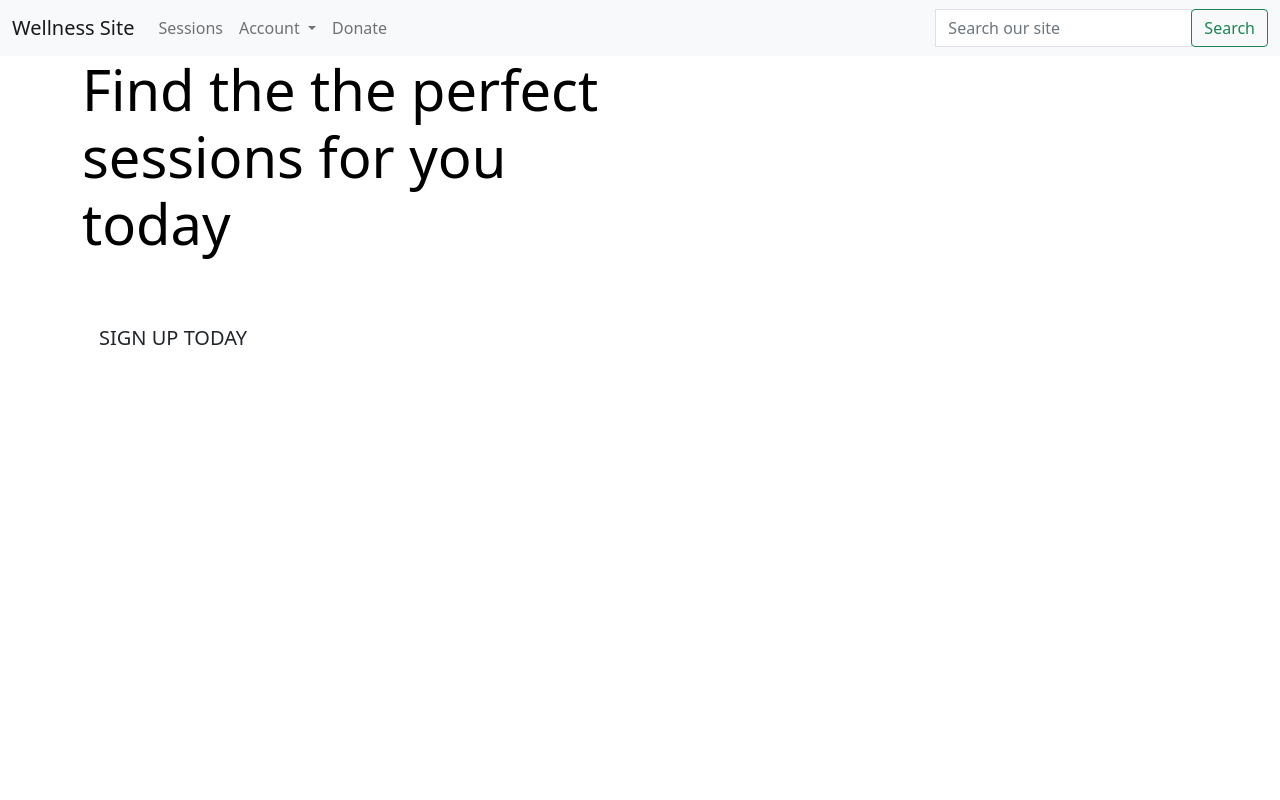
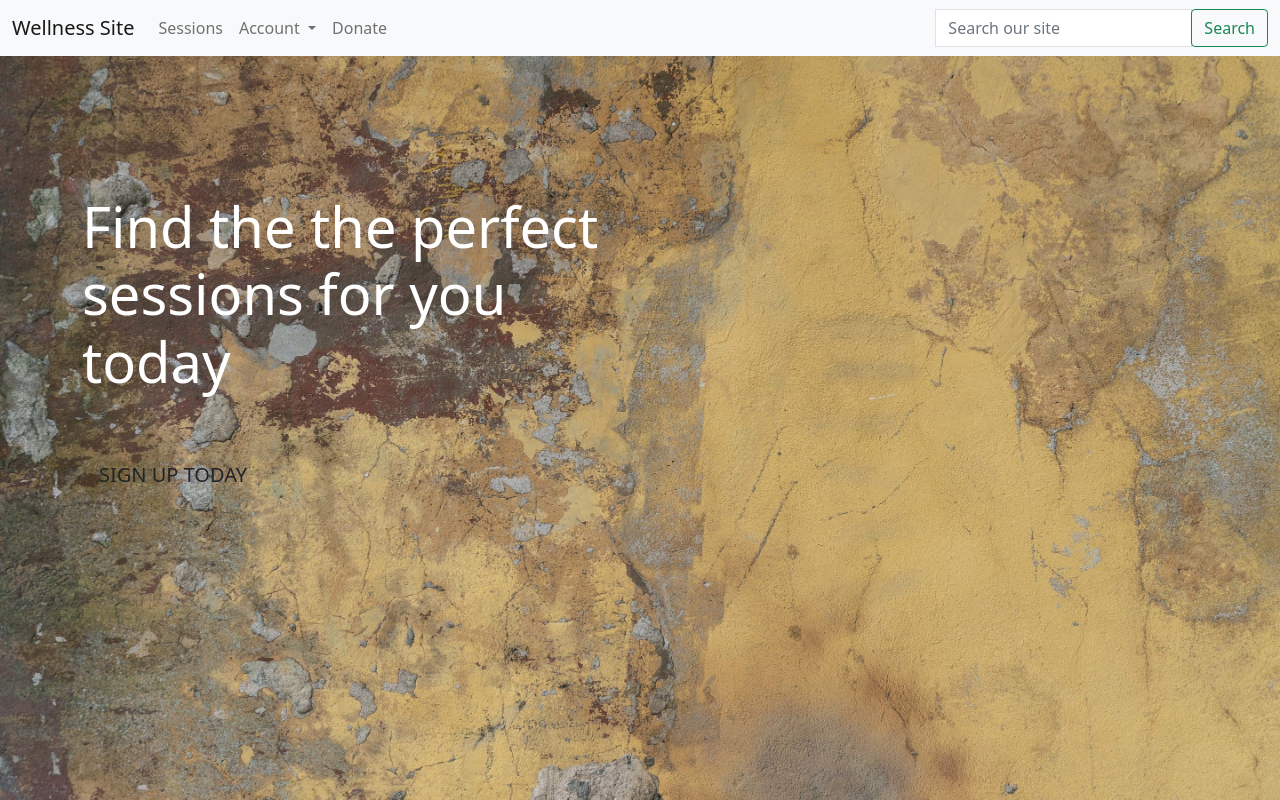
Before and after one commit to Code-Institute-Submissions/Gwgjnr-Wellness_Site_AugResub, a Django app: page / in a window 1280 px wide. Run offline with Django 3.2, Linux system fonts and the light colour scheme; some libraries are stand-ins or nearby versions.

Commit message:
connected static and media files to templates

```diff
--- a/homepage/templates/homepage/index.html
+++ b/homepage/templates/homepage/index.html
@@ -5,7 +5,7 @@
 <div class="container h-100">
     <div class="row h-100">
         <div class="col-7 col-md-6 my-auto">
-            <h1 class="display-4 logo-font text-black">
+            <h1 class="display-4 text-white">
                 Find the the perfect sessions for you today
             </h1>
             {% if not request.user.is_authenticated %}
--- /dev/null
+++ b/static/css/base.css
@@ -0,0 +1,10 @@
+html {
+    height: 100%;
+}
+
+body {
+    background: url('/media/background.jpg') no-repeat center center fixed;
+    background-size: cover;
+    height: calc(100vh - 164px);
+    color: #555;
+}
--- a/templates/base.html
+++ b/templates/base.html
@@ -17,6 +17,7 @@
     {% block core_css %}
     <link href="https://cdn.jsdelivr.net/npm/bootstrap@5.1.3/dist/css/bootstrap.min.css" rel="stylesheet"
         integrity="sha384-1BmE4kWBq78iYhFldvKuhfTAU6auU8tT94WrHftjDbrCEXSU1oBoqyl2QvZ6jIW3" crossorigin="anonymous">
+    <link rel="stylesheet" href="{% static 'css/base.css' %}">
     {% endblock %}
 
     {% block extra_css %}
--- a/wellness_site/settings.py
+++ b/wellness_site/settings.py
@@ -163,6 +163,7 @@ STATICFILES_DIRS = [os.path.join(BASE_DIR, 'static')]
 STATIC_ROOT = os.path.join(BASE_DIR, 'staticfiles')
 
 MEDIA_URL = '/media/'
+MEDIA_ROOT = os.path.join(BASE_DIR, 'media')
 DEFAULT_FILE_STORAGE = 'cloudinary_storage.storage.MediaCloudinaryStorage'
 
 # Default primary key field type
--- a/wellness_site/urls.py
+++ b/wellness_site/urls.py
@@ -15,9 +15,10 @@ Including another URLconf
 """
 from django.contrib import admin
 from django.urls import path, include
-
+from django.conf import settings
+from django.conf.urls.static import static
 urlpatterns = [
     path('admin/', admin.site.urls),
     path('accounts/', include('allauth.urls')),
     path('', include('homepage.urls')),
-]
+] + static(settings.MEDIA_URL, document_root=settings.MEDIA_ROOT)
```
Also changed, not shown: media/background.jpg (added).
